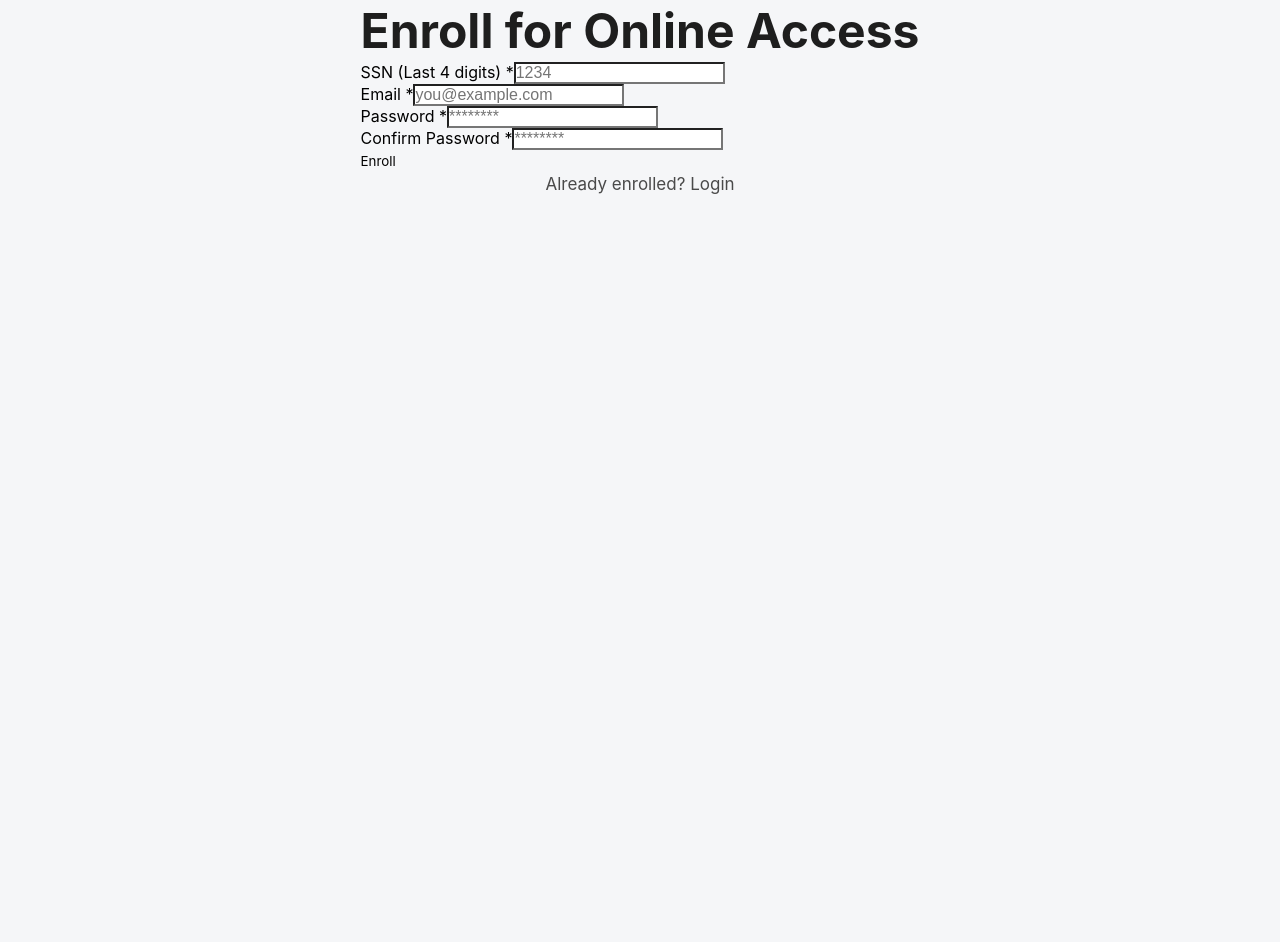
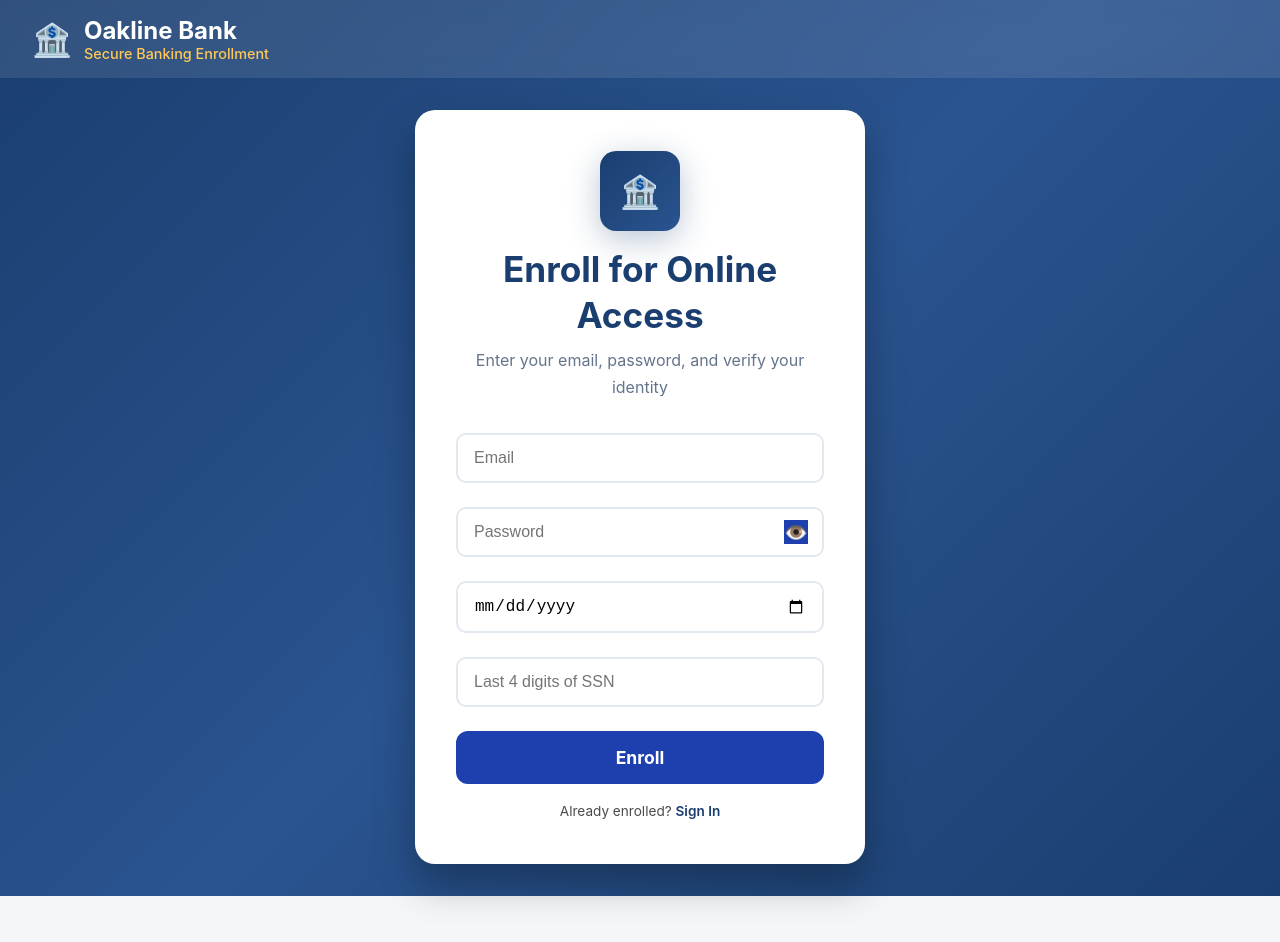
Before and after one commit to oaklineworkspace/oakline-frontend, a Next.js app: page /enroll in a window 1280 px wide. Shown: the top 942 px of the page. Before the commit the page ends 800 px from the top, so only its background shows below. Built offline with nearby package versions, Linux system fonts and the light colour scheme.

Commit message:
Update enroll.js

```diff
--- a/pages/enroll.js
+++ b/pages/enroll.js
@@ -1,261 +1,134 @@
 // pages/enroll.js
-import { useState, useEffect } from "react";
-import { useRouter } from "next/router";
-import Head from "next/head";
-import { supabase } from "../lib/supabaseClient";
-import Link from "next/link";
+import { useState } from 'react';
+import { useRouter } from 'next/router';
+import Link from 'next/link';
 
-export default function Enroll() {
+export default function EnrollPage() {
   const router = useRouter();
+  const [formData, setFormData] = useState({
+    email: '',
+    password: '',
+    dob: '',
+    ssnLast4: ''
+  });
+  const [loading, setLoading] = useState(false);
+  const [message, setMessage] = useState('');
+  const [showPassword, setShowPassword] = useState(false);
 
-  const [ssn, setSSN] = useState("");
-  const [email, setEmail] = useState("");
-  const [password, setPassword] = useState("");
-  const [confirmPassword, setConfirmPassword] = useState("");
-  const [message, setMessage] = useState("");
-  const [loading, setLoading] = useState(false);
-  const [application, setApplication] = useState(null);
-  const [passwordStrength, setPasswordStrength] = useState("");
+  const handleChange = (e) => {
+    setFormData({ ...formData, [e.target.name]: e.target.value });
+  };
 
-  // --------- Fetch matching application ---------
-  useEffect(() => {
-    if (ssn.length !== 4) {
-      setApplication(null);
-      return;
-    }
-
-    const fetchApp = async () => {
-      const { data, error } = await supabase
-        .from("applications")
-        .select("id, first_name, last_name, email, accounts(id, account_number, account_type, balance)")
-        .eq("ssn", ssn)
-        .single();
-
-      if (error || !data) setApplication(null);
-      else setApplication(data);
-    };
-
-    const debounce = setTimeout(fetchApp, 500);
-    return () => clearTimeout(debounce);
-  }, [ssn]);
-
-  // --------- Password strength check ---------
-  useEffect(() => {
-    if (!password) return setPasswordStrength("");
-    if (password.length < 8) setPasswordStrength("Weak");
-    else if (password.match(/(?=.*[0-9])(?=.*[!@#$%^&*])/))
-      setPasswordStrength("Strong");
-    else setPasswordStrength("Medium");
-  }, [password]);
-
-  // --------- Handle enrollment ---------
   const handleEnroll = async (e) => {
     e.preventDefault();
-    setMessage("");
-
-    if (!ssn || !email || !password || !confirmPassword) {
-      setMessage("⚠️ All fields are required.");
-      return;
-    }
-    if (password !== confirmPassword) {
-      setMessage("⚠️ Passwords do not match.");
-      return;
-    }
-    if (!application) {
-      setMessage("❌ SSN not found or no linked accounts.");
-      return;
-    }
-
     setLoading(true);
+    setMessage('');
 
     try {
-      // Check if already enrolled
-      const { data: existingProfile } = await supabase
-        .from("profiles")
-        .select("id")
-        .eq("email", email)
-        .maybeSingle();
-
-      if (existingProfile) {
-        setMessage("⚠️ This email is already enrolled. Please login.");
-        setLoading(false);
-        return;
-      }
-
-      // Create auth user
-      const { data: authData, error: authError } = await supabase.auth.signUp({
-        email,
-        password,
+      const response = await fetch('/api/users/enroll', {
+        method: 'POST',
+        headers: { 'Content-Type': 'application/json' },
+        body: JSON.stringify(formData)
       });
 
-      if (authError) {
-        setMessage("❌ " + authError.message);
-        setLoading(false);
-        return;
-      }
+      const data = await response.json();
 
-      const userId = authData.user.id;
+      if (!response.ok) throw new Error(data.error || 'Enrollment failed');
 
-      // Create profile linked to auth user
-      const { error: profileError } = await supabase.from("profiles").insert([
-        {
-          id: userId,
-          email,
-          ssn,
-          enrollment_completed: true,
-        },
-      ]);
+      setMessage('Enrollment successful! Redirecting to sign-in...');
+      setFormData({ email: '', password: '', dob: '', ssnLast4: '' });
 
-      if (profileError) {
-        setMessage("❌ Error creating profile: " + profileError.message);
-        setLoading(false);
-        return;
-      }
-
-      // Link accounts to user
-      await supabase
-        .from("accounts")
-        .update({ user_id: userId })
-        .eq("application_id", application.id);
-
-      setMessage("✅ Enrollment successful! You can now login.");
-      setSSN("");
-      setEmail("");
-      setPassword("");
-      setConfirmPassword("");
-      setApplication(null);
-      setLoading(false);
-
-      // Redirect after short delay
-      setTimeout(() => router.push("/login"), 2000);
+      setTimeout(() => router.push('/sign-in'), 2000);
     } catch (err) {
-      console.error(err);
-      setMessage("❌ An error occurred. Please try again.");
+      setMessage(err.message);
+    } finally {
       setLoading(false);
     }
   };
 
   return (
-    <>
-      <Head>
-        <title>Enroll - Oakline Bank</title>
-      </Head>
-      <div className="min-h-screen bg-gray-50 flex items-center justify-center p-4">
-        <div className="bg-white p-8 rounded-xl shadow-lg w-full max-w-md">
-          <h1 className="text-2xl font-bold mb-6 text-center">
-            Enroll for Online Access
-          </h1>
+    <div style={{
+      minHeight: '100vh',
+      background: 'linear-gradient(135deg, #1A3E6F 0%, #2A5490 50%, #1A3E6F 100%)',
+      fontFamily: '-apple-system, BlinkMacSystemFont, "Segoe UI", Roboto, sans-serif',
+      display: 'flex',
+      flexDirection: 'column'
+    }}>
+      <header style={{
+        color: 'white',
+        padding: '1rem 2rem',
+        backdropFilter: 'blur(10px)',
+        backgroundColor: 'rgba(255,255,255,0.1)'
+      }}>
+        <Link href="/" style={{ display: 'flex', alignItems: 'center', gap: '0.75rem', textDecoration: 'none', color: 'white' }}>
+          <div style={{ fontSize: '2rem' }}>🏦</div>
+          <div style={{ display: 'flex', flexDirection: 'column' }}>
+            <span style={{ fontSize: '1.5rem', fontWeight: 'bold', color: 'white' }}>Oakline Bank</span>
+            <span style={{ fontSize: '0.9rem', color: '#FFC857', fontWeight: '500' }}>Secure Banking Enrollment</span>
+          </div>
+        </Link>
+      </header>
 
-          {message && (
-            <div
-              className={`p-3 mb-4 rounded-md text-sm border ${
-                message.includes("✅")
-                  ? "bg-green-100 border-green-400 text-green-800"
-                  : "bg-red-100 border-red-400 text-red-800"
-              }`}
-            >
-              {message}
+      <main style={{
+        flex: 1,
+        display: 'flex',
+        alignItems: 'center',
+        justifyContent: 'center',
+        padding: '2rem 1rem',
+        minHeight: 'calc(100vh - 100px)'
+      }}>
+        <div style={{
+          width: '100%',
+          maxWidth: '450px',
+          backgroundColor: 'white',
+          borderRadius: '20px',
+          boxShadow: '0 20px 40px rgba(0,0,0,0.3)',
+          padding: '2.5rem',
+          border: '1px solid rgba(255,255,255,0.2)',
+          backdropFilter: 'blur(10px)'
+        }}>
+          <div style={{ textAlign: 'center', marginBottom: '2rem' }}>
+            <div style={{
+              width: '80px',
+              height: '80px',
+              backgroundColor: '#1A3E6F',
+              borderRadius: '16px',
+              display: 'flex',
+              alignItems: 'center',
+              justifyContent: 'center',
+              margin: '0 auto 1rem',
+              background: 'linear-gradient(135deg, #1A3E6F 0%, #2A5490 100%)',
+              boxShadow: '0 8px 32px rgba(26,62,111,0.3)'
+            }}>
+              <span style={{ fontSize: '2rem', color: 'white' }}>🏦</span>
             </div>
-          )}
+            <h1 style={{ fontSize: '2.2rem', fontWeight: '700', color: '#1A3E6F', marginBottom: '0.5rem' }}>Enroll for Online Access</h1>
+            <p style={{ fontSize: '1rem', color: '#64748b', margin: 0 }}>Enter your email, password, and verify your identity</p>
+          </div>
 
-          <form onSubmit={handleEnroll} className="space-y-4">
-            <div>
-              <label className="block font-semibold mb-1">
-                SSN (Last 4 digits) *
-              </label>
-              <input
-                type="password"
-                value={ssn}
-                onChange={(e) => setSSN(e.target.value)}
-                placeholder="1234"
-                maxLength={4}
-                className="w-full p-3 border rounded-md"
-                required
-              />
+          <form onSubmit={handleEnroll} style={{ display: 'flex', flexDirection: 'column', gap: '1.5rem' }}>
+            <input type="email" name="email" placeholder="Email" value={formData.email} onChange={handleChange} required style={{ padding: '0.875rem 1rem', borderRadius: '10px', border: '2px solid #e2e8f0' }} />
+
+            <div style={{ position: 'relative' }}>
+              <input type={showPassword ? 'text' : 'password'} name="password" placeholder="Password" value={formData.password} onChange={handleChange} required style={{ width: '100%', padding: '0.875rem 3rem 0.875rem 1rem', borderRadius: '10px', border: '2px solid #e2e8f0' }} />
+              <button type="button" onClick={() => setShowPassword(!showPassword)} style={{ position: 'absolute', right: '1rem', top: '50%', transform: 'translateY(-50%)', background: 'none', border: 'none', cursor: 'pointer', fontSize: '1.2rem' }}>{showPassword ? '🙈' : '👁️'}</button>
             </div>
 
-            {application && application.accounts.length > 0 && (
-              <div className="bg-blue-50 border border-blue-200 p-3 rounded-md text-sm text-blue-800">
-                <p>Accounts linked to this SSN:</p>
-                <ul className="list-disc pl-5 mt-1">
-                  {application.accounts.map((acc) => (
-                    <li key={acc.id}>
-                      {acc.account_type.toUpperCase()} • #{acc.account_number} •
-                      Balance: ${acc.balance.toFixed(2)}
-                    </li>
-                  ))}
-                </ul>
-              </div>
-            )}
+            <input type="date" name="dob" placeholder="Date of Birth" value={formData.dob} onChange={handleChange} style={{ padding: '0.875rem 1rem', borderRadius: '10px', border: '2px solid #e2e8f0' }} />
+            <input type="text" name="ssnLast4" placeholder="Last 4 digits of SSN" value={formData.ssnLast4} onChange={handleChange} maxLength={4} style={{ padding: '0.875rem 1rem', borderRadius: '10px', border: '2px solid #e2e8f0' }} />
 
-            <div>
-              <label className="block font-semibold mb-1">Email *</label>
-              <input
-                type="email"
-                value={email}
-                onChange={(e) => setEmail(e.target.value)}
-                placeholder="you@example.com"
-                className="w-full p-3 border rounded-md"
-                required
-              />
-            </div>
-
-            <div>
-              <label className="block font-semibold mb-1">Password *</label>
-              <input
-                type="password"
-                value={password}
-                onChange={(e) => setPassword(e.target.value)}
-                placeholder="********"
-                className="w-full p-3 border rounded-md"
-                required
-              />
-              {password && (
-                <p
-                  className={`mt-1 text-sm ${
-                    passwordStrength === "Weak"
-                      ? "text-red-600"
-                      : passwordStrength === "Medium"
-                      ? "text-yellow-600"
-                      : "text-green-600"
-                  }`}
-                >
-                  Strength: {passwordStrength}
-                </p>
-              )}
-            </div>
-
-            <div>
-              <label className="block font-semibold mb-1">
-                Confirm Password *
-              </label>
-              <input
-                type="password"
-                value={confirmPassword}
-                onChange={(e) => setConfirmPassword(e.target.value)}
-                placeholder="********"
-                className="w-full p-3 border rounded-md"
-                required
-              />
-            </div>
-
-            <button
-              type="submit"
-              disabled={loading}
-              className="w-full p-3 bg-blue-800 text-white rounded-md mt-2 hover:bg-blue-900 transition"
-            >
-              {loading ? "Processing..." : "Enroll"}
+            <button type="submit" disabled={loading} style={{ padding: '1rem', borderRadius: '12px', background: 'linear-gradient(135deg, #059669 0%, #047857 100%)', color: 'white', fontWeight: '700', fontSize: '1.1rem', cursor: loading ? 'not-allowed' : 'pointer' }}>
+              {loading ? 'Enrolling...' : 'Enroll'}
             </button>
           </form>
 
-          <p className="mt-4 text-sm text-center">
-            Already enrolled?{" "}
-            <Link href="/login" className="text-blue-600 underline">
-              Login
-            </Link>
+          {message && <div style={{ marginTop: '1.5rem', padding: '1rem', borderRadius: '10px', backgroundColor: message.includes('successful') ? '#d1fae5' : '#fee2e2', color: message.includes('successful') ? '#065f46' : '#dc2626' }}>{message}</div>}
+
+          <p style={{ textAlign: 'center', marginTop: '1rem', fontSize: '0.85rem' }}>
+            Already enrolled? <Link href="/sign-in" style={{ color: '#1A3E6F', fontWeight: '600' }}>Sign In</Link>
           </p>
         </div>
-      </div>
-    </>
+      </main>
+    </div>
   );
 }
```
